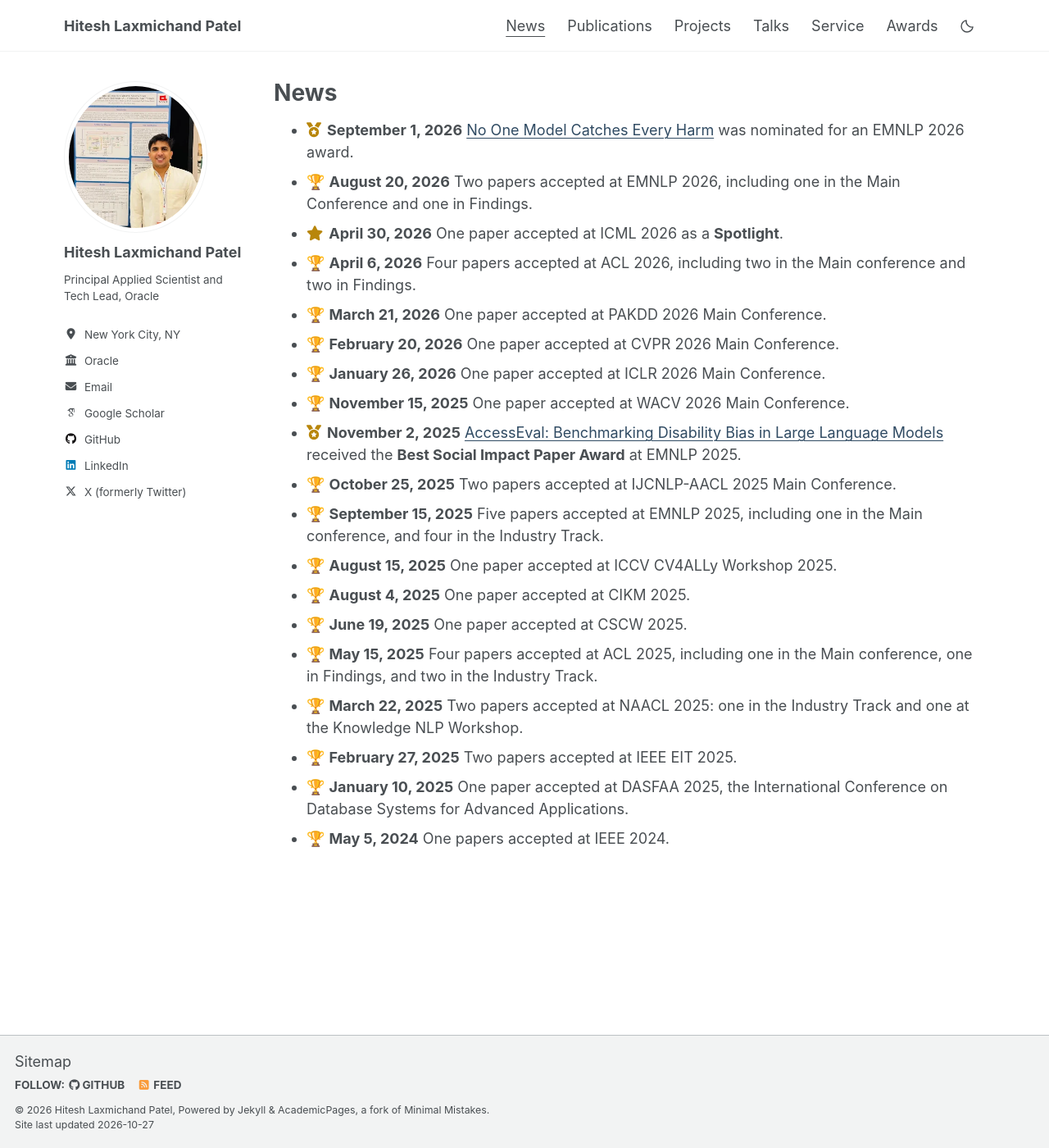
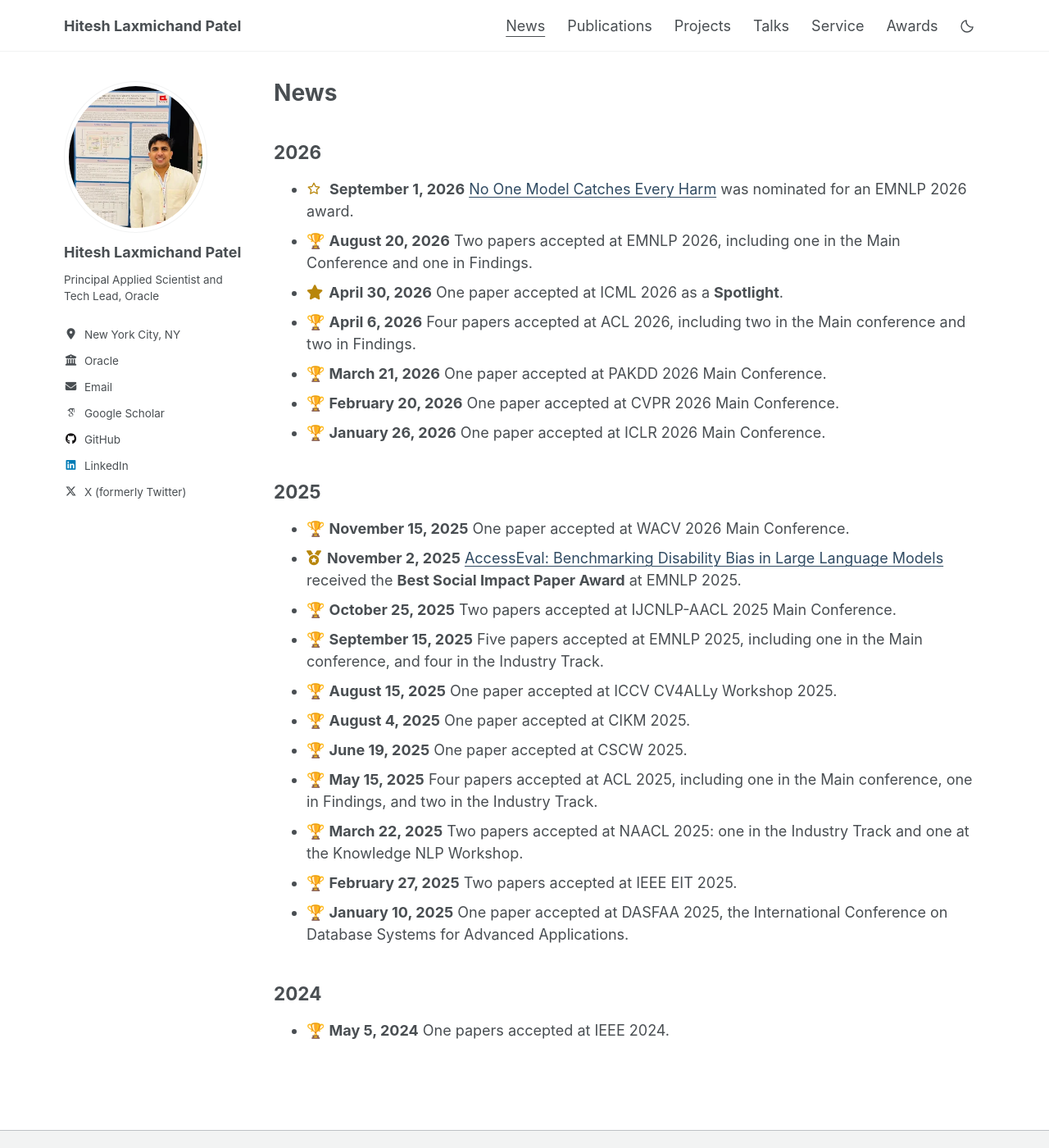
Before and after one commit to HITESHLPATEL/hiteshlpatel.github.io, a Jekyll site: the page built from _pages/news.md, in a window 1280 px wide and 1400 px high. Shown: the whole window at 82% size. Built offline with Jekyll 4.4.1, drawn with Linux system fonts in a browser that asks for light colours.

Commit message:
Group news by year and distinguish nomination icons

```diff
--- /dev/null
+++ b/_includes/nomination-icon.html
@@ -0,0 +1 @@
+<svg class="nomination-icon" xmlns="http://www.w3.org/2000/svg" viewBox="0 0 24 24" width="16" height="16" fill="none" stroke="currentColor" stroke-width="1.8" stroke-linejoin="round" aria-hidden="true" focusable="false"><path d="m12 3 2.8 5.7 6.2.9-4.5 4.4 1.1 6.2-5.6-2.9-5.6 2.9 1.1-6.2L3 9.6l6.2-.9Z"/></svg>
--- a/_pages/news.md
+++ b/_pages/news.md
@@ -15,13 +15,18 @@ August 20 two-paper entry with the four-paper version below.
 - 🏆 __August 20, 2026__ Four papers accepted at EMNLP 2026, including three in the Main Conference and one in Findings.
 {% endcomment %}
 
-- <i class="fa-solid fa-medal award-icon" aria-hidden="true"></i> __September 1, 2026__ [No One Model Catches Every Harm](https://aclanthology.org/2026.emnlp-main.1748/) was nominated for an EMNLP 2026 award.
+## 2026
+
+- <span class="award-icon">{% include nomination-icon.html %}</span> __September 1, 2026__ [No One Model Catches Every Harm](https://aclanthology.org/2026.emnlp-main.1748/) was nominated for an EMNLP 2026 award.
 - 🏆 __August 20, 2026__ Two papers accepted at EMNLP 2026, including one in the Main Conference and one in Findings.
 - <i class="fa-solid fa-star award-icon" aria-hidden="true"></i> __April 30, 2026__ One paper accepted at ICML 2026 as a **Spotlight**.
 - 🏆 __April 6, 2026__ Four papers accepted at ACL 2026, including two in the Main conference and two in Findings.
 - 🏆 __March 21, 2026__ One paper accepted at PAKDD 2026 Main Conference.
 - 🏆 __February 20, 2026__ One paper accepted at CVPR 2026 Main Conference.
 - 🏆 __January 26, 2026__ One paper accepted at ICLR 2026 Main Conference.
+
+## 2025
+
 - 🏆 __November 15, 2025__ One paper accepted at WACV 2026 Main Conference.
 - <i class="fa-solid fa-medal award-icon" aria-hidden="true"></i> __November 2, 2025__ [AccessEval: Benchmarking Disability Bias in Large Language Models](https://aclanthology.org/2025.emnlp-main.1653/) received the **Best Social Impact Paper Award** at EMNLP 2025.
 - 🏆 __October 25, 2025__ Two papers accepted at IJCNLP-AACL 2025 Main Conference.
@@ -33,4 +38,7 @@ August 20 two-paper entry with the four-paper version below.
 - 🏆 __March 22, 2025__ Two papers accepted at NAACL 2025: one in the Industry Track and one at the Knowledge NLP Workshop.
 - 🏆 __February 27, 2025__ Two papers accepted at IEEE EIT 2025.
 - 🏆 __January 10, 2025__ One paper accepted at DASFAA 2025, the International Conference on Database Systems for Advanced Applications.
+
+## 2024
+
 - 🏆 __May 5, 2024__ One papers accepted at IEEE 2024.
--- a/_sass/_custom.scss
+++ b/_sass/_custom.scss
@@ -57,6 +57,14 @@
 .award-icon {
   margin-right: 2px;
   color: var(--global-award-icon-color);
+}
+
+.nomination-icon {
+  display: inline-block;
+  width: 1em;
+  height: 1em;
+  margin-right: 3px;
+  vertical-align: -0.1em;
 }
 
 /* Keep profile pages aligned when navigating between sections. */
```
Also changed, not shown: _pages/publications.md (+1 -1 lines).
